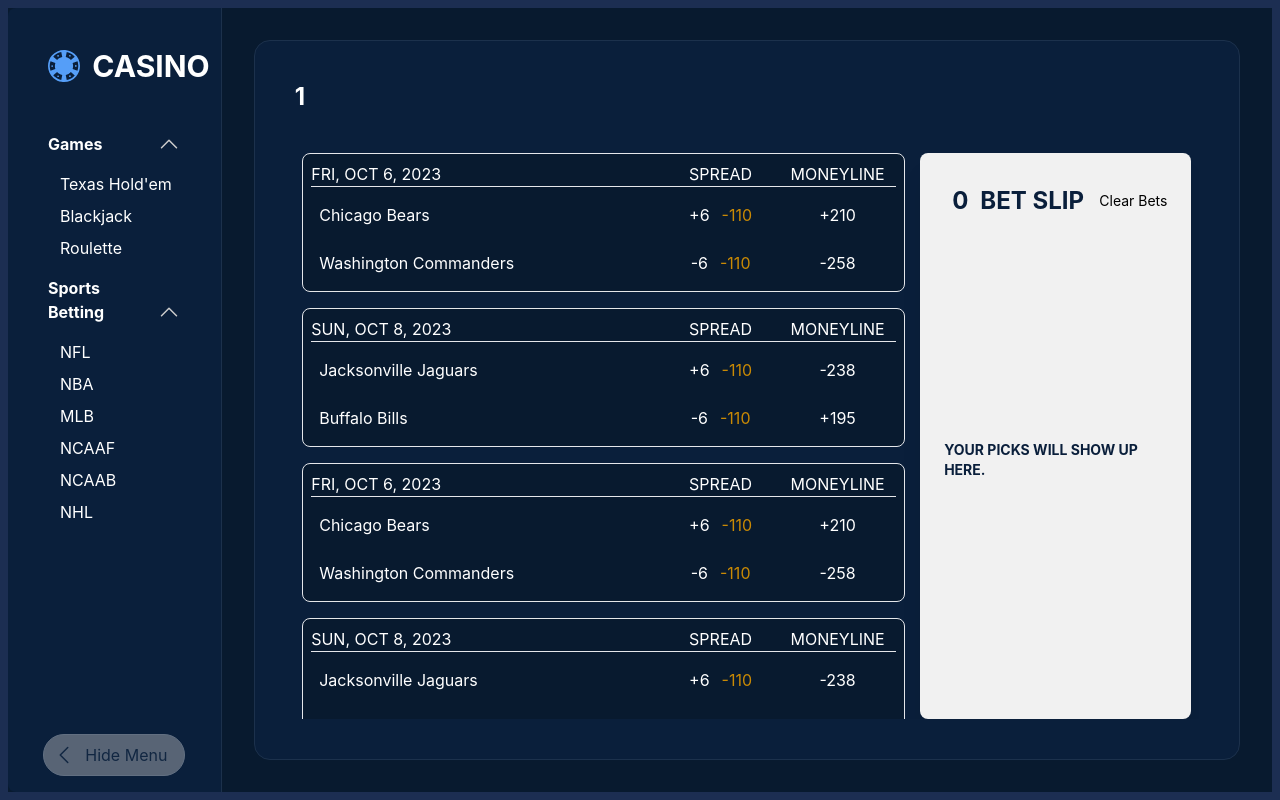
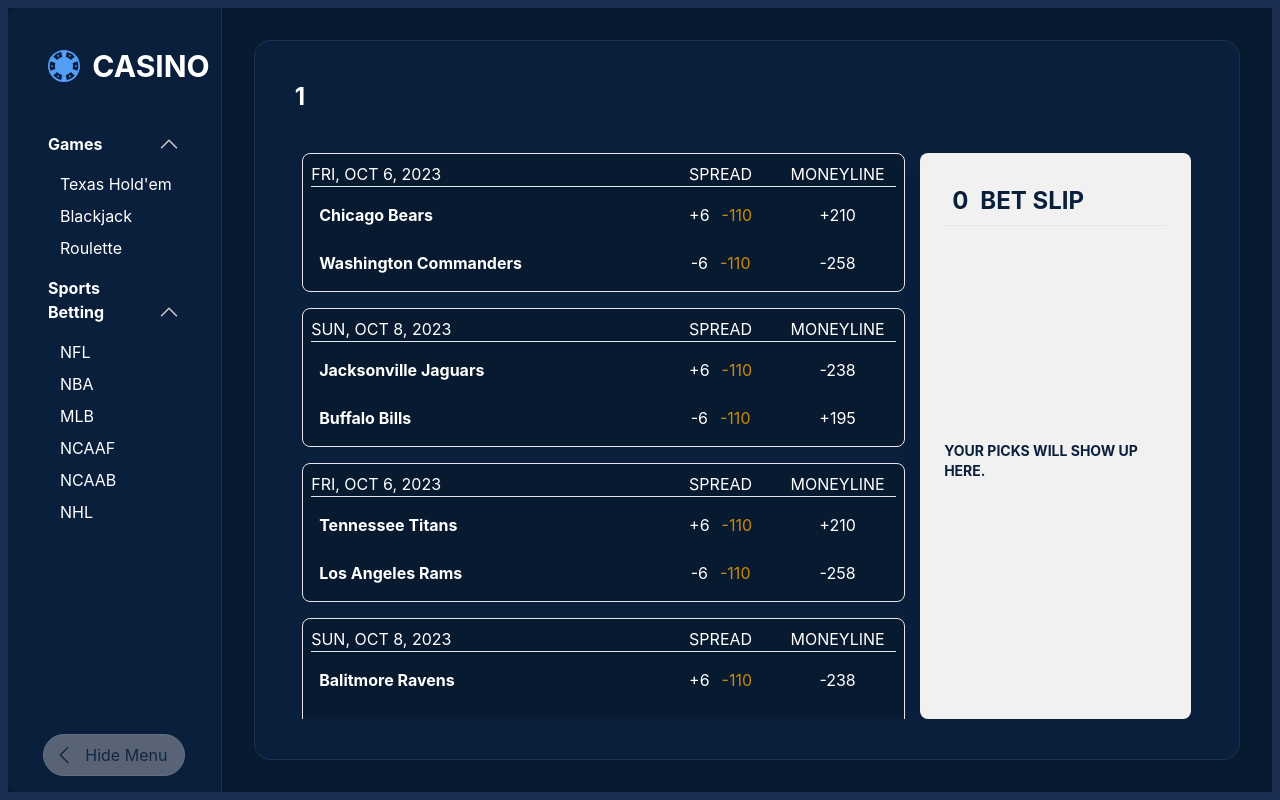
Before and after one commit to jacksonkalmbach/luxebet-casino, a React (Create React App) app: page /sports-betting/1 in a window 1280 px wide. Built offline with nearby package versions, Linux system fonts and the light colour scheme.

Commit message:
update bet slip state to add remove picks

```diff
--- a/src/pages/SportsBetting/BetSlip/BetSlip.tsx
+++ b/src/pages/SportsBetting/BetSlip/BetSlip.tsx
@@ -1,4 +1,4 @@
-import React from "react";
+import React, { useState, useCallback } from "react";
 import { useSelector, useDispatch } from "react-redux";
 
 import Pick from "./Pick";
@@ -16,23 +16,33 @@
     selectFullBetSlip(state)
   );
 
+  const [betSlipSum, setBetSlipSum] = useState(0);
+
   const clearAllBets = () => {
     dispatch(clearBetSlip());
   };
 
-  const picksCount = 0;
+  const handleAddBet = useCallback(
+    (amount: number) => {
+      setBetSlipSum(betSlipSum + amount);
+    },
+    [betSlipSum]
+  );
+
   return (
     <div className="p-6 rounded-lg w-[30%] flex flex-col bg-[#f1f1f1] shadow-xl">
-      <div className="flex w-full justify-between items-center">
+      <div className="flex w-full justify-between items-center border-b">
         <div className="flex gap-1 items-center">
           <div className="text-[#0a1f3b] text-2xl p-2 font-bold">
-            {picksCount}
+            {picksArray.length}
           </div>
           <p className="text-[#0a1f3b] text-2xl font-bold">BET SLIP</p>
         </div>
-        <button onClick={clearAllBets} className="text-sm active:scale-95">
-          Clear Bets
-        </button>
+        {picksArray.length > 0 && (
+          <button onClick={clearAllBets} className="text-sm active:scale-95">
+            Clear Bets
+          </button>
+        )}
       </div>
 
       {picksArray.length === 0 ? (
@@ -52,6 +62,7 @@
               return (
                 <Pick
                   key={team}
+                  onChange={handleAddBet}
                   team={team}
                   price={price}
                   point={point}
@@ -61,7 +72,7 @@
             })}
           </div>
           <button className="bg-[#eec23e] w-full p-2 rounded-lg font-bold text-black justify-self-end active:scale-95">
-            Place bet
+            Place Bet
           </button>
         </div>
       )}
--- a/src/pages/SportsBetting/MatchUp/MatchUp.tsx
+++ b/src/pages/SportsBetting/MatchUp/MatchUp.tsx
@@ -4,6 +4,7 @@
 import TeamName from "./TeamName";
 
 interface MatchUpOddsProps {
+  matchId: string;
   commenceTime: string;
   homeTeam: string;
   awayTeam: string;
@@ -16,6 +17,7 @@
 }
 
 export default function MatchUp({
+  matchId,
   commenceTime,
   homeTeam,
   awayTeam,
@@ -61,8 +63,8 @@
         <div className="border-b w-full flex justify-center items-center">
           MONEYLINE
         </div>
-        <Moneyline price={awayMoneyline} />
-        <Moneyline price={homeMoneyline} />
+        <Moneyline price={awayMoneyline} team={awayTeam} />
+        <Moneyline price={homeMoneyline} team={homeTeam} />
       </div>
     </div>
   );
--- a/src/pages/SportsBetting/MatchUp/Moneyline.tsx
+++ b/src/pages/SportsBetting/MatchUp/Moneyline.tsx
@@ -1,15 +1,41 @@
-import React, { useState } from "react";
+import React, { useState, useEffect } from "react";
+import { useDispatch, useSelector } from "react-redux";
+
+import {
+  addPick,
+  removePick,
+  selectFullBetSlip,
+} from "../../../store/features/sportsbook/betSlipSlice";
+import { RootState } from "../../../store/store";
 
 interface MoneylineProps {
   price: number;
+  team: string;
 }
 
-export default function Moneyline({ price }: MoneylineProps) {
+export default function Moneyline({ team, price }: MoneylineProps) {
+  const dispatch = useDispatch();
+  const picksArray = useSelector((state: RootState) =>
+    selectFullBetSlip(state)
+  );
   const [isSelected, setIsSelected] = useState(false);
 
+  useEffect(() => {
+    if (picksArray.length === 0) {
+      setIsSelected(false);
+    }
+  }, [picksArray]);
+
   const handleClick = () => {
-    setIsSelected(!isSelected);
+    if (isSelected) {
+      setIsSelected(!isSelected);
+      dispatch(removePick({ team, price, betType: "Moneyline" }));
+    } else {
+      setIsSelected(!isSelected);
+      dispatch(addPick({ team, price, betType: "Moneyline" }));
+    }
   };
+
   return (
     <div
       className={`w-full flex p-2 justify-center items-center cursor-pointer active:scale-95 ${
--- a/src/pages/SportsBetting/MatchUp/Spread.tsx
+++ b/src/pages/SportsBetting/MatchUp/Spread.tsx
@@ -1,6 +1,11 @@
-import React, { useState } from "react";
-import { useDispatch } from "react-redux";
-import { addPick } from "../../../store/features/sportsbook/betSlipSlice";
+import React, { useState, useEffect } from "react";
+import { useDispatch, useSelector } from "react-redux";
+import {
+  addPick,
+  removePick,
+  selectFullBetSlip,
+} from "../../../store/features/sportsbook/betSlipSlice";
+import { RootState } from "../../../store/store";
 
 interface SpreadProps {
   team: string;
@@ -10,11 +15,35 @@
 
 export default function Spread({ team, price, point }: SpreadProps) {
   const dispatch = useDispatch();
+  const picksArray = useSelector((state: RootState) =>
+    selectFullBetSlip(state)
+  );
   const [isSelected, setIsSelected] = useState(false);
 
+  useEffect(() => {
+    const existsInPicks = picksArray.some(
+      (pick) =>
+        pick.team === team &&
+        pick.price === price &&
+        pick.point === point &&
+        pick.betType === "Spread"
+    );
+
+    setIsSelected(existsInPicks);
+  }, [picksArray, team, price, point]);
+
+  // useEffect(() => {
+  //   if (picksArray.length === 0) {
+  //     setIsSelected(false);
+  //   }
+  // }, [picksArray]);
+
   const handleClick = () => {
-    setIsSelected(!isSelected);
-    dispatch(addPick({ team, price, point, betType: "Spread" }));
+    if (isSelected) {
+      dispatch(removePick({ team, price, point, betType: "Spread" }));
+    } else {
+      dispatch(addPick({ team, price, point, betType: "Spread" }));
+    }
   };
 
   return (
--- a/src/pages/SportsBetting/MatchUp/TeamName.tsx
+++ b/src/pages/SportsBetting/MatchUp/TeamName.tsx
@@ -2,6 +2,8 @@
 
 export default function TeamName({ team }: { team: string }) {
   return (
-    <div className="w-full flex p-2 justify-start items-center">{team}</div>
+    <div className="w-full flex p-2 justify-start items-center font-bold">
+      {team}
+    </div>
   );
 }
--- a/src/pages/SportsBetting/NFL_ODDS.ts
+++ b/src/pages/SportsBetting/NFL_ODDS.ts
@@ -127,7 +127,7 @@
     sport_title: "NFL",
   },
   {
-    away_team: "Chicago Bears",
+    away_team: "Tennessee Titans",
     bookmakers: [
       {
         key: "fanduel",
@@ -138,11 +138,11 @@
             last_update: "2023-10-05T23:46:47Z",
             outcomes: [
               {
-                name: "Chicago Bears",
+                name: "Tennessee Titans",
                 price: 205,
               },
               {
-                name: "Washington Commanders",
+                name: "Los Angeles Rams",
                 price: -255,
               },
             ],
@@ -160,11 +160,11 @@
             last_update: "2023-10-05T23:46:46Z",
             outcomes: [
               {
-                name: "Chicago Bears",
+                name: "Tennessee Titans",
                 price: 210,
               },
               {
-                name: "Washington Commanders",
+                name: "Los Angeles Rams",
                 price: -258,
               },
             ],
@@ -174,12 +174,12 @@
             last_update: "2023-10-05T23:46:46Z",
             outcomes: [
               {
-                name: "Chicago Bears",
+                name: "Tennessee Titans",
                 point: 6,
                 price: -110,
               },
               {
-                name: "Washington Commanders",
+                name: "Los Angeles Rams",
                 point: -6,
                 price: -110,
               },
@@ -192,14 +192,14 @@
       // ... any other bookmakers
     ],
     commence_time: "2023-10-06T00:18:00Z",
-    home_team: "Washington Commanders",
+    home_team: "Los Angeles Rams",
     id: "115303070d36ce1e366dc4a3091c53cd",
     sport_key: "americanfootball_nfl",
     sport_title: "NFL",
   },
 
   {
-    away_team: "Jacksonville Jaguars",
+    away_team: "Balitmore Ravens",
     bookmakers: [
       {
         key: "fanduel",
@@ -216,11 +216,11 @@
             last_update: "2023-10-05T23:46:46Z",
             outcomes: [
               {
-                name: "Buffalo Bills",
+                name: "Baltimore Ravens",
                 price: -238,
               },
               {
-                name: "Jacksonville Jaguars",
+                name: "Arizona Cardinals",
                 price: 195,
               },
             ],
@@ -230,12 +230,12 @@
             last_update: "2023-10-05T23:46:46Z",
             outcomes: [
               {
-                name: "Chicago Bears",
+                name: "Baltimore Ravens",
                 point: 6,
                 price: -110,
               },
               {
-                name: "Washington Commanders",
+                name: "Arizona Cardinals",
                 point: -6,
                 price: -110,
               },
@@ -248,13 +248,13 @@
       // ... other bookmakers (like betus, lowvig, etc.) can be added here in the same format
     ],
     commence_time: "2023-10-08T13:30:00Z",
-    home_team: "Buffalo Bills",
+    home_team: "Arizona Cardinals",
     id: "fdb93b64c39ea4a4312ffe74788b551b",
     sport_key: "americanfootball_nfl",
     sport_title: "NFL",
   },
   {
-    away_team: "Chicago Bears",
+    away_team: "Green Bay Packers",
     bookmakers: [
       {
         key: "fanduel",
@@ -265,11 +265,11 @@
             last_update: "2023-10-05T23:46:47Z",
             outcomes: [
               {
-                name: "Chicago Bears",
+                name: "Green Bay Packers",
                 price: 205,
               },
               {
-                name: "Washington Commanders",
+                name: "Kansas City Chiefs",
                 price: -255,
               },
             ],
@@ -287,11 +287,11 @@
             last_update: "2023-10-05T23:46:46Z",
             outcomes: [
               {
-                name: "Chicago Bears",
+                name: "Green Bay Packers",
                 price: 210,
               },
               {
-                name: "Washington Commanders",
+                name: "Kansas City Chiefs",
                 price: -258,
               },
             ],
@@ -301,12 +301,12 @@
             last_update: "2023-10-05T23:46:46Z",
             outcomes: [
               {
-                name: "Chicago Bears",
+                name: "Green Bay Packers",
                 point: 6,
                 price: -110,
               },
               {
-                name: "Washington Commanders",
+                name: "Kansas City Chiefs",
                 point: -6,
                 price: -110,
               },
@@ -319,14 +319,14 @@
       // ... any other bookmakers
     ],
     commence_time: "2023-10-06T00:18:00Z",
-    home_team: "Washington Commanders",
+    home_team: "Kansas City Chiefs",
     id: "115303070d36ce1e366dc4a3091c53cd",
     sport_key: "americanfootball_nfl",
     sport_title: "NFL",
   },
 
   {
-    away_team: "Jacksonville Jaguars",
+    away_team: "Minnesota Vikings",
     bookmakers: [
       {
         key: "fanduel",
@@ -343,11 +343,11 @@
             last_update: "2023-10-05T23:46:46Z",
             outcomes: [
               {
-                name: "Buffalo Bills",
+                name: "Minnesota Vikings",
                 price: -238,
               },
               {
-                name: "Jacksonville Jaguars",
+                name: "New York Jets",
                 price: 195,
               },
             ],
@@ -357,12 +357,12 @@
             last_update: "2023-10-05T23:46:46Z",
             outcomes: [
               {
-                name: "Chicago Bears",
+                name: "Minnesota Vikings",
                 point: 6,
                 price: -110,
               },
               {
-                name: "Washington Commanders",
+                name: "New York Jets",
                 point: -6,
                 price: -110,
               },
@@ -375,7 +375,7 @@
       // ... other bookmakers (like betus, lowvig, etc.) can be added here in the same format
     ],
     commence_time: "2023-10-08T13:30:00Z",
-    home_team: "Buffalo Bills",
+    home_team: "New York Jets",
     id: "fdb93b64c39ea4a4312ffe74788b551b",
     sport_key: "americanfootball_nfl",
     sport_title: "NFL",
--- a/src/pages/SportsBetting/SportMain.tsx
+++ b/src/pages/SportsBetting/SportMain.tsx
@@ -19,8 +19,6 @@
   //   }
   // }, []);
 
-  let picksCount: number = 0;
-
   const { sport } = useParams();
   return (
     <div className="flex w-full h-full p-8 bg-transparent">
@@ -40,6 +38,7 @@
               return (
                 <MatchUp
                   key={match.id}
+                  matchId={match.id}
                   homeTeam={home_team}
                   awayTeam={away_team}
                   commenceTime={commence_time}
```
Also changed, not shown: src/pages/SportsBetting/BetSlip/Pick.tsx (+31 -8 lines), src/pages/SportsBetting/BetSlip/utils/calculatePayout.ts (added, +9 -0 lines), src/store/features/sportsbook/betSlipSlice.ts (+25 -2 lines).
